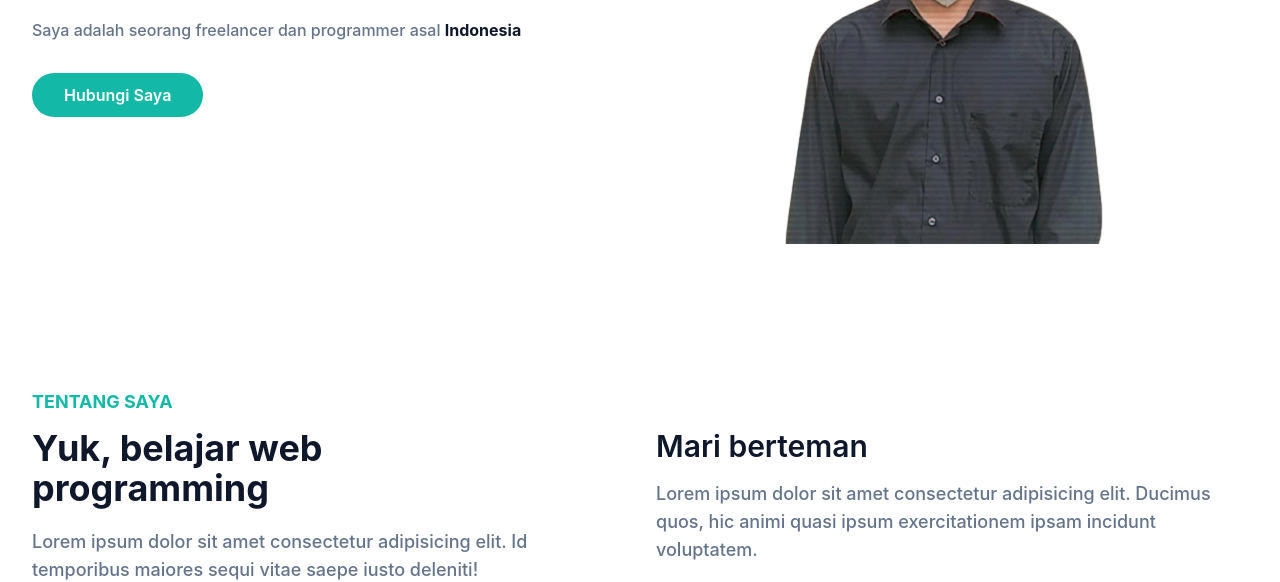
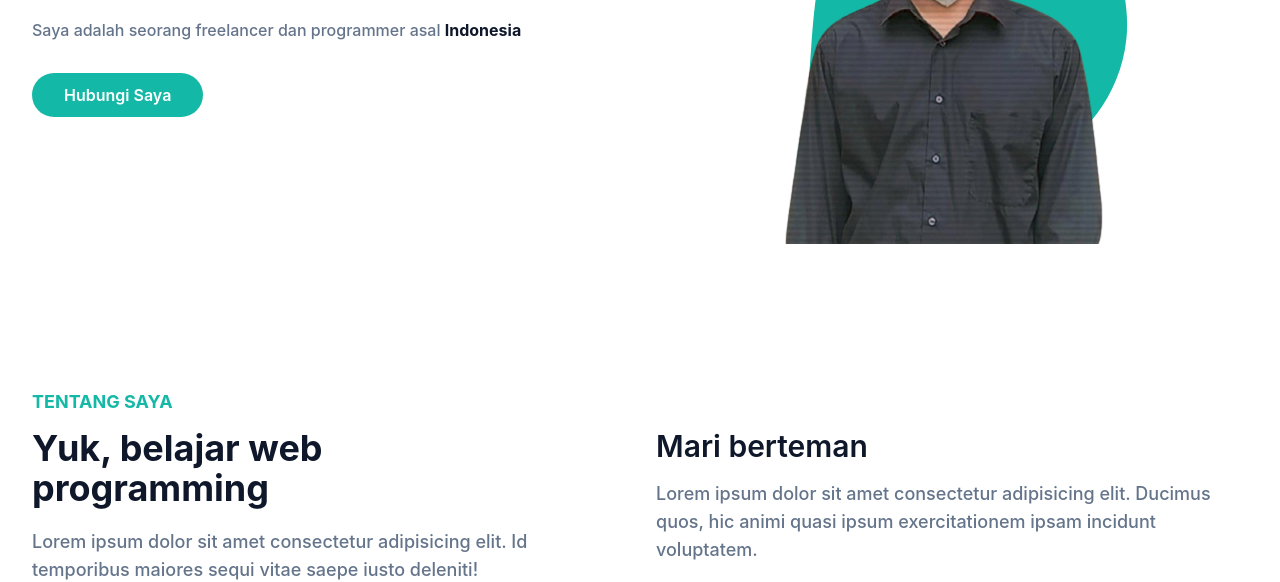
Before and after one commit to repositoriku/portofolio-agus-purnomo, a website: page index.html in a window 1280 px wide. Shown: the part 396-978 px from the top of the page. Drawn offline with Linux system fonts and the light colour scheme.

Commit message:
perubahan web

```diff
--- a/index.html
+++ b/index.html
@@ -87,6 +87,13 @@
             <div class="relative mt-10 lg:right-0 lg:mt-9">
               <img src="dist/img/agus.png" alt="Sandhika Galih" class="relative z-10 mx-auto max-w-full" />
               <span class="absolute bottom-0 left-1/2 -translate-x-1/2 md:scale-125">
+                <svg width="400" height="400" viewBox="0 0 200 200" xmlns="http://www.w3.org/2000/svg">
+                  <path
+                    fill="#14b8a6"
+                    d="M47.4,-51C59.2,-35.6,65.1,-17.8,63.4,-1.7C61.7,14.5,52.6,28.9,40.8,36.6C28.9,44.2,14.5,45,-2,47C-18.4,49,-36.8,52.1,-45.4,44.5C-53.9,36.8,-52.5,18.4,-51.2,1.3C-49.9,-15.8,-48.7,-31.7,-40.2,-47.1C-31.7,-62.4,-15.8,-77.3,1,-78.3C17.8,-79.2,35.6,-66.3,47.4,-51Z"
+                    transform="translate(100 100) scale(1.1)"
+                  />
+                </svg>
               </span>
             </div>
           </div>
```
